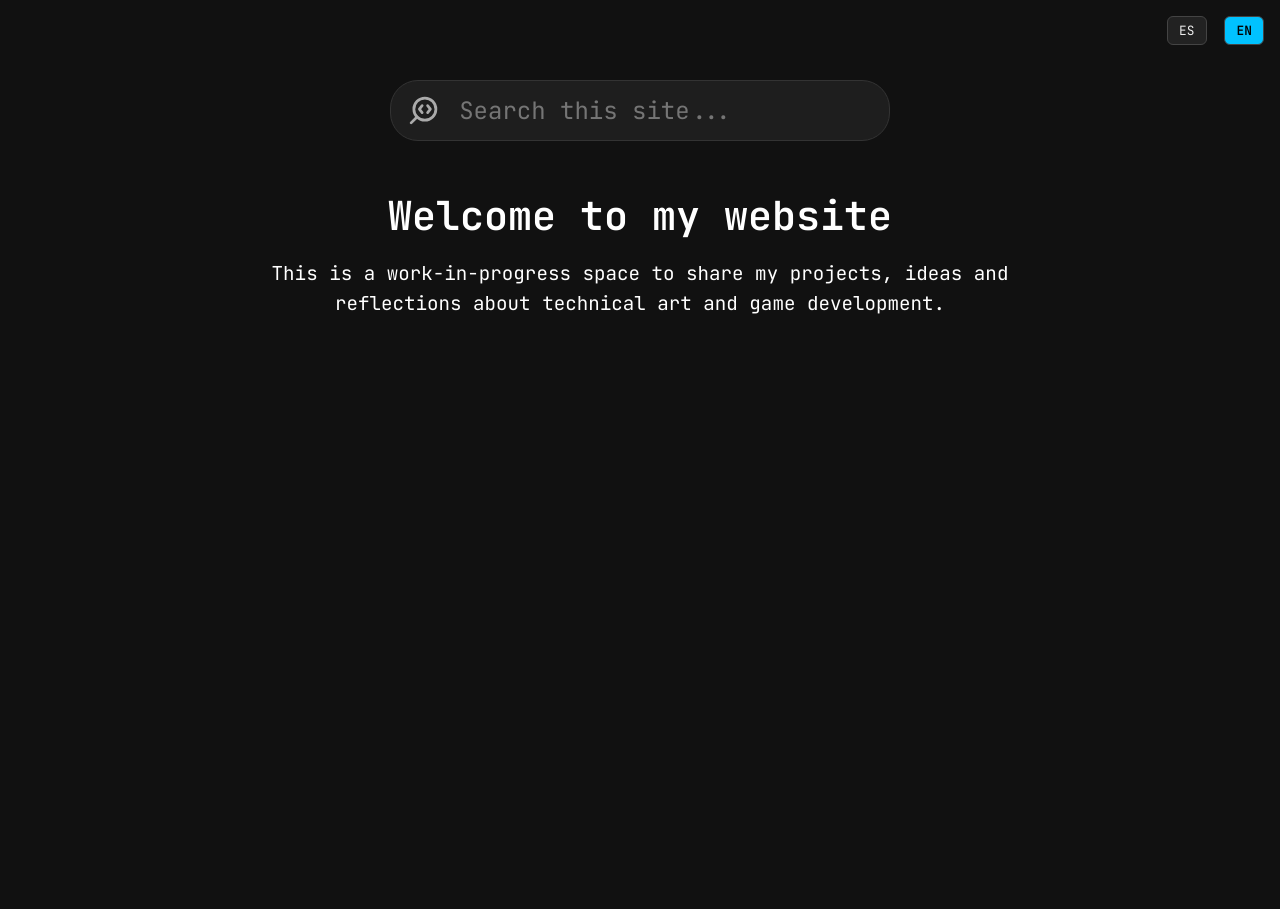
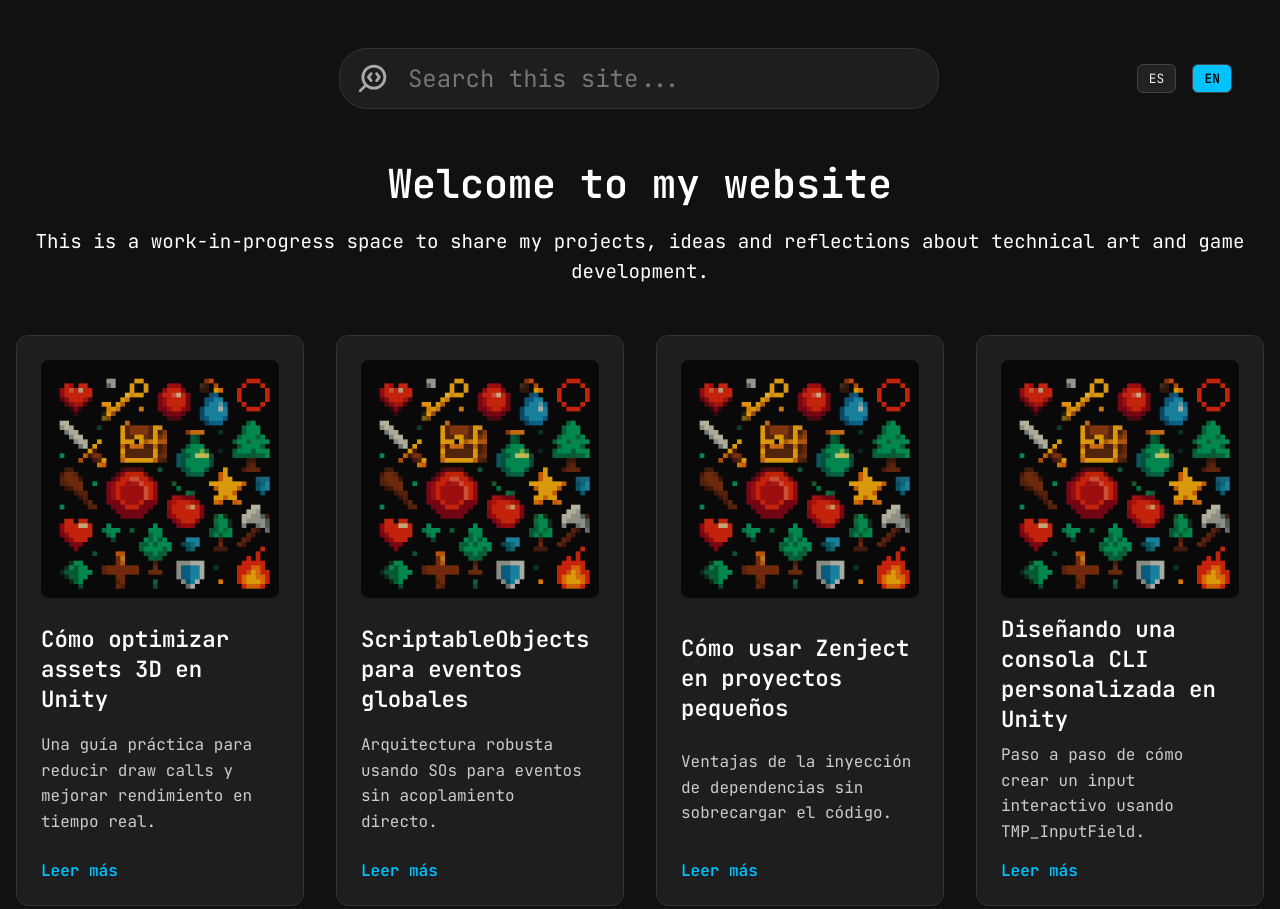
Before and after one commit to RaulDAI/RaulDAI.github.io, a plain HTML site: page index.html in a window 1280 px wide. Shown: the top 909 px of the page. Before the commit the page ends 800 px from the top, so only its background shows below. Drawn offline with nearby package versions, Linux system fonts and the light colour scheme.

Commit message:
Refinamiento de la estética general. Y estructura básica construida y probada.

```diff
--- a/css/styles.css
+++ b/css/styles.css
@@ -5,24 +5,43 @@
 }
 
 body {
+    overflow-y: scroll; /* fuerza scroll reservado */
     font-family: 'JetBrains Mono', monospace;
     background-color: #111;
     color: #fff;
     min-height: 100vh;
-    padding: 2rem;
+    padding: 0;
     position: relative;
 }
 
 .container {
-    max-width: 800px;
+    max-width: 1400px; /* o incluso 1400px si quieres más columnas */
     margin: 0 auto;
     text-align: center;
+    padding: 0 1rem; /* margen lateral en pantallas pequeñas */
 }
 
+
+
 .lang-buttons {
-    position: absolute;
-    top: 1rem;
-    right: 1rem;
+    grid-column: 3;
+    display: flex;
+    justify-content: flex-end;
+    gap: 0.5rem;
+    padding-right: 1rem; /* ← margen interno, no externo */
+    margin-left: 1rem;
+}
+
+
+.lang-spacer {
+    width: 133px; /* Ajusta si cambias tamaño de botones */
+    height: 1px;
+}
+
+@media (max-width: 600px) {
+    .lang-spacer {
+        display: none;
+    }
 }
 
 .lang-buttons button {
@@ -47,21 +66,26 @@ body {
 
 .search-wrapper {
     display: flex;
-    justify-content: center;
+    justify-content: space-between;
     align-items: center;
-    margin: 3rem 0;
+    padding: 0 1rem;
+    margin: 3rem auto;
+    max-width: 100%;
 }
 
+
 .search-box {
+    flex-grow: 1;
+    max-width: 600px;
+    margin: 0 auto;
     display: flex;
     align-items: center;
     background-color: #1e1e1e;
     border: 1px solid #333;
     border-radius: 28px;
     padding: 0.8rem 1rem;
-    width: 100%;
-    max-width: 500px;
 }
+
 
 .search-icon {
     display: flex;
@@ -109,3 +133,107 @@ p {
         right: 0.5rem;
     }
 }
+
+.articles-wrapper {
+    display: flex;
+    justify-content: center;
+}
+
+.articles-grid {
+    display: grid;
+    grid-template-columns: repeat(auto-fit, minmax(280px, 1fr));
+    gap: 2rem;
+    max-width: 1400px;
+    width: 100%;
+    justify-items: center;
+}
+
+
+.article-card {
+    flex: 1 1 280px; /* Crece y encoge, base de 280px */
+    max-width: 320px; /* Ancho máximo para mantener consistencia */
+    background-color: #1e1e1e;
+    padding: 1.5rem;
+    border-radius: 12px;
+    border: 1px solid #333;
+    text-align: left;
+    transition: transform 0.2s ease;
+    display: flex;
+    flex-direction: column;
+    justify-content: space-between;
+    height: 100%;
+}
+
+
+.article-card:hover {
+    transform: scale(1.02);
+}
+
+.article-card img {
+    width: 100%;
+    border-radius: 8px;
+    margin-bottom: 1rem;
+}
+
+.article-card h2 {
+    font-size: 1.4rem;
+    margin-bottom: 0.5rem;
+}
+
+.article-card p {
+    font-size: 1rem;
+    color: #ccc;
+    margin-bottom: 1rem;
+    display: -webkit-box;
+    -webkit-line-clamp: 4;
+    -webkit-box-orient: vertical;
+    overflow: hidden;
+    text-overflow: ellipsis;
+}
+
+
+.article-card a {
+    color: #00c2ff;
+    text-decoration: none;
+    font-weight: bold;
+}
+
+.articles-grid {
+    display: grid;
+    grid-template-columns: repeat(auto-fill, minmax(280px, 1fr));
+    gap: 2rem;
+    margin-top: 3rem;
+    justify-content: center;
+}
+
+.article-card {
+    background-color: #1e1e1e;
+    padding: 1.5rem;
+    border-radius: 12px;
+    border: 1px solid #333;
+    text-align: left;
+    transition: transform 0.2s ease;
+    display: flex;
+    flex-direction: column;
+    justify-content: space-between;
+    height: 100%;
+    max-width: 320px;
+    width: 100%;
+}
+
+body::-webkit-scrollbar {
+    width: 10px;
+}
+
+body::-webkit-scrollbar-track {
+    background: transparent;
+}
+
+body::-webkit-scrollbar-thumb {
+    background: transparent;
+    transition: background 0.3s ease;
+}
+
+body:hover::-webkit-scrollbar-thumb {
+    background: rgba(255, 255, 255, 0.05);
+}
--- /dev/null
+++ b/data/articles.json
@@ -0,0 +1,32 @@
+[
+  {
+    "title": "Cómo optimizar assets 3D en Unity",
+    "description": "Una guía práctica para reducir draw calls y mejorar rendimiento en tiempo real.",
+    "slug": "optimizar-assets-unity",
+    "image": "assets/img/placeholder.png"
+  },
+  {
+    "title": "ScriptableObjects para eventos globales",
+    "description": "Arquitectura robusta usando SOs para eventos sin acoplamiento directo.",
+    "slug": "eventos-globales-scriptableobjects",
+    "image": "assets/img/placeholder.png"
+  },
+  {
+    "title": "Cómo usar Zenject en proyectos pequeños",
+    "description": "Ventajas de la inyección de dependencias sin sobrecargar el código.",
+    "slug": "zenject-proyectos-pequenos",
+    "image": "assets/img/placeholder.png"
+  },
+  {
+    "title": "Diseñando una consola CLI personalizada en Unity",
+    "description": "Paso a paso de cómo crear un input interactivo usando TMP_InputField.",
+    "slug": "consola-cli-unity",
+    "image": "assets/img/placeholder.png"
+  },
+  {
+    "title": "Sistemas de eventos eficientes con Actions",
+    "description": "Por qué evitar UnityEvent y cuándo usar C# puro para máxima performance.",
+    "slug": "eventos-con-actions",
+    "image": "assets/img/placeholder.png"
+  }
+]
--- a/index.html
+++ b/index.html
@@ -1,47 +1,74 @@
 <!DOCTYPE html>
 <html lang="es">
 <head>
-    <meta charset="UTF-8"/>
-    <meta name="viewport" content="width=device-width, initial-scale=1.0"/>
+    <meta charset="UTF-8" />
+    <meta name="viewport" content="width=device-width, initial-scale=1.0" />
+
+    <title>Raul Nivelazo – Portafolio Técnico</title>
 
     <!-- FUENTE TIPOGRÁFICA -->
-    <link href="https://fonts.googleapis.com/css2?family=JetBrains+Mono:wght@400;600&display=swap" rel="stylesheet">
+    <link href="https://fonts.googleapis.com/css2?family=JetBrains+Mono:wght@400;600&display=swap" rel="stylesheet" />
 
-    <!-- TU CSS -->
-    <link rel="stylesheet" href="css/styles.css"/>
+    <!-- CSS -->
+    <link rel="stylesheet" href="css/styles.css" />
 
     <!-- ICONOS -->
     <script src="https://unpkg.com/lucide@latest"></script>
+
+    <!-- FAVICON -->
+    <link rel="icon" href="favicon.ico" />
+
+    <!-- SEO -->
+    <meta name="description" content="Sitio oficial de Raul Nivelazo (Raul Andres Aguilera Rosales), artista 3D y desarrollador técnico en Unity.">
 </head>
 
 <body>
-<div class="lang-buttons">
-    <button id="btn-es">ES</button>
-    <button id="btn-en">EN</button>
-</div>
 
 <div class="container">
+
+    <!-- Buscador + Idioma -->
     <div class="search-wrapper">
+        <!-- Simulación de espacio izquierdo para centrar -->
+        <div class="lang-spacer"></div>
+
+        <!-- Buscador -->
         <div class="search-box">
             <label for="search" class="search-icon">
                 <i data-lucide="search-code" class="icon-search"></i>
             </label>
-            <input type="text" id="search" placeholder="Buscar en el sitio..." autocomplete="off"/>
+            <input type="text" id="search" placeholder="Buscar en el sitio..." autocomplete="off" />
         </div>
 
+        <!-- Botones de idioma -->
+        <div class="lang-buttons">
+            <button id="btn-es">ES</button>
+            <button id="btn-en">EN</button>
+        </div>
     </div>
+
+
     <main>
         <h1 data-lang="title">Bienvenido a mi sitio web</h1>
         <p data-lang="description">
             Este es un espacio en construcción para compartir mis proyectos, ideas y reflexiones sobre arte técnico y
             desarrollo de videojuegos.
         </p>
+
+        <!-- Artículos -->
+        <div class="articles-wrapper">
+            <div class="articles-grid" id="articles-container">
+                <!-- Las tarjetas se inyectan aquí con JS -->
+            </div>
+        </div>
     </main>
+
 </div>
 
+<!-- Scripts -->
 <script src="js/main.js"></script>
 <script>
     lucide.createIcons();
 </script>
+
 </body>
 </html>
--- a/js/main.js
+++ b/js/main.js
@@ -1,3 +1,5 @@
+let allArticles = [];
+
 document.addEventListener('DOMContentLoaded', () => {
     const userLang = navigator.language || navigator.userLanguage;
     const defaultLang = userLang.startsWith('es') ? 'es' : 'en';
@@ -13,6 +15,14 @@ document.addEventListener('DOMContentLoaded', () => {
         loadLanguage('en');
         highlightActiveButton('en');
     });
+
+    fetch("data/articles.json")
+        .then(res => res.json())
+        .then(data => {
+            allArticles = data;
+            renderArticles(data);
+            setupSearch(); // ← activamos búsqueda dinámica
+        });
 });
 
 function loadLanguage(lang) {
@@ -34,3 +44,75 @@ function highlightActiveButton(lang) {
     const activeBtn = document.getElementById(`btn-${lang}`);
     if (activeBtn) activeBtn.classList.add('active');
 }
+
+function renderArticles(articles) {
+    const container = document.getElementById("articles-container");
+
+    // Si ya hay artículos, solo actualiza visibilidad
+    const cards = container.querySelectorAll(".article-card");
+
+    if (cards.length === allArticles.length) {
+        allArticles.forEach((article, i) => {
+            const normalizedTitle = normalizeText(article.title);
+            const shouldShow = articles.includes(article);
+            cards[i].style.display = shouldShow ? "flex" : "none";
+        });
+        return;
+    }
+
+    // Primer render completo (cuando aún no hay cards en el DOM)
+    container.innerHTML = "";
+
+    articles.forEach(article => {
+        const card = document.createElement("div");
+        card.className = "article-card";
+
+        if (article.image) {
+            const img = document.createElement("img");
+            img.src = article.image;
+            img.alt = article.title;
+            card.appendChild(img);
+        }
+
+        const title = document.createElement("h2");
+        title.textContent = article.title;
+        card.appendChild(title);
+
+        const desc = document.createElement("p");
+        desc.textContent = article.description;
+        card.appendChild(desc);
+
+        const link = document.createElement("a");
+        link.href = `articles/${article.slug}.html`;
+        link.textContent = "Leer más";
+        card.appendChild(link);
+
+        container.appendChild(card);
+    });
+}
+
+
+function normalizeText(text) {
+    return text
+        .toLowerCase()
+        .normalize("NFD") // elimina acentos
+        .replace(/[\u0300-\u036f]/g, "");
+}
+
+function setupSearch() {
+    const input = document.getElementById("search");
+
+    input.addEventListener("input", () => {
+        const searchTerm = normalizeText(input.value.trim());
+        if (searchTerm === "") {
+            renderArticles(allArticles);
+            return;
+        }
+
+        const filtered = allArticles.filter(article =>
+            normalizeText(article.title).includes(searchTerm)
+        );
+
+        renderArticles(filtered);
+    });
+}
```
Also changed, not shown: articles/_plantilla.html (added, +17 -0 lines), articles/consola-cli-unity.html (added, +17 -0 lines), articles/eventos-con-actions.html (added, +17 -0 lines), articles/eventos-globales-scriptableobjects.html (added, +17 -0 lines), articles/optimizar-assets-unity.html (added, +17 -0 lines), articles/zenject-proyectos-pequenos.html (added, +16 -0 lines), assets/img/placeholder.png (added), favicon.ico (added).
